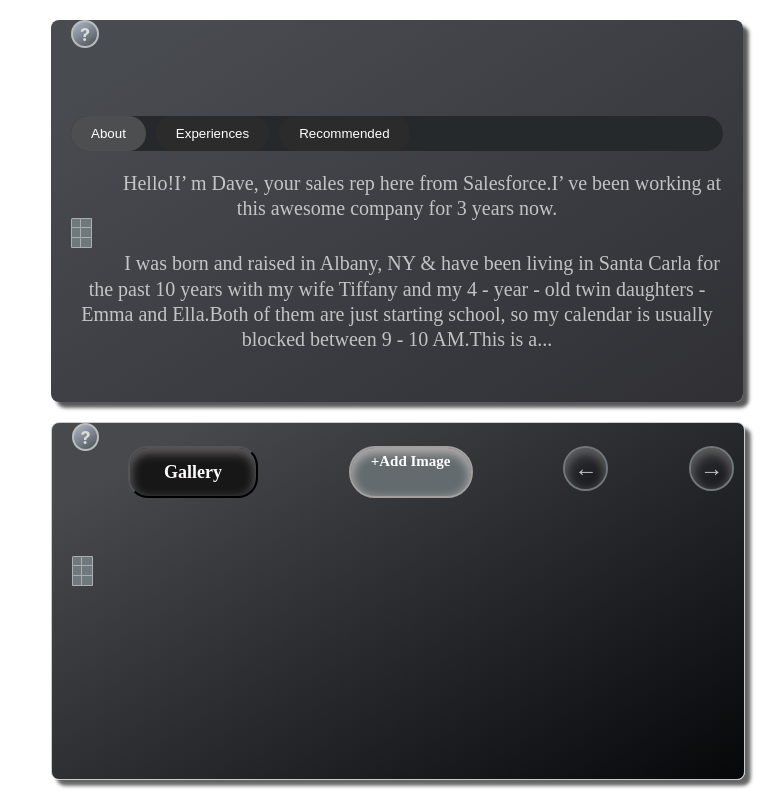
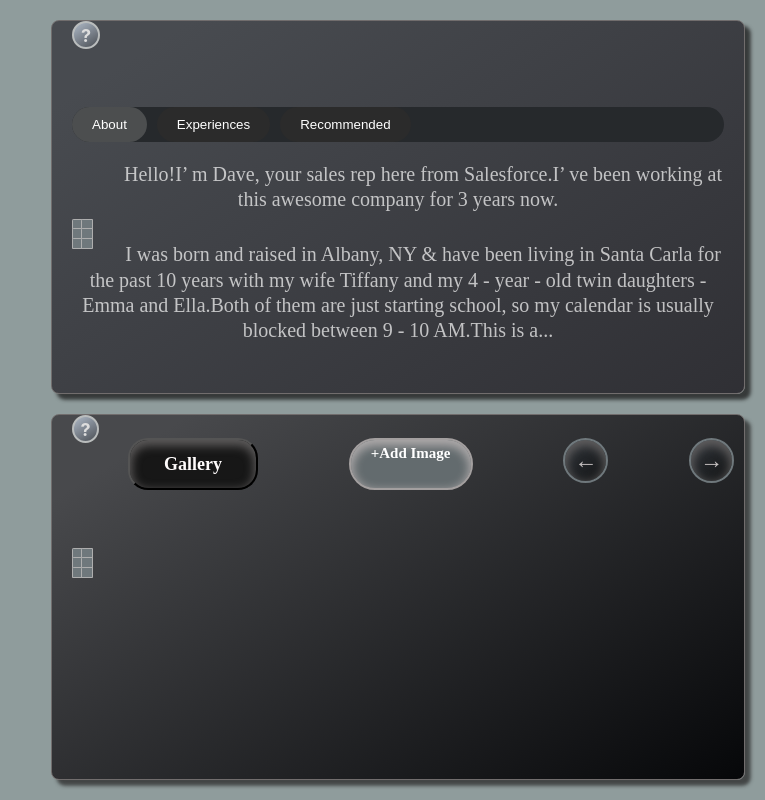
Before and after one commit to RinniVatsa/urban-robot, a React (Create React App) app: page / in a window 1280 px wide. Shown: the whole page, without its empty margins (515-1280 px from the left). Built offline with nearby package versions, Linux system fonts and the light colour scheme.

Commit message:
galleryWidget functionality testt

```diff
--- a/src/App.css
+++ b/src/App.css
@@ -1,11 +1,9 @@
-.App {
-    text-align: center;
-}
-
 .App {
     display: flex;
     height: 100vh;
     justify-content: center;
+    text-align: center;
+    background-color: rgb(143, 156, 156);
 }
 
 .left-section {
@@ -35,38 +33,3 @@
         width: 100%;
     }
 }
-
-.App-logo {
-    height: 40vmin;
-    pointer-events: none;
-}
-
-@media (prefers-reduced-motion: no-preference) {
-    .App-logo {
-        animation: App-logo-spin infinite 20s linear;
-    }
-}
-
-.App-header {
-    background-color: #282c34;
-    min-height: 100vh;
-    display: flex;
-    flex-direction: column;
-    align-items: center;
-    justify-content: center;
-    font-size: calc(10px + 2vmin);
-    color: white;
-}
-
-.App-link {
-    color: #61dafb;
-}
-
-@keyframes App-logo-spin {
-    from {
-        transform: rotate(0deg);
-    }
-    to {
-        transform: rotate(360deg);
-    }
-}
--- a/src/components/GalleryWidget.css
+++ b/src/components/GalleryWidget.css
@@ -1,6 +1,6 @@
     .gallery-widget {
         padding: 20px;
-        border: 1px solid #ccc;
+        border: 1px solid #716d6d;
         border-radius: 8px;
         width: 652px;
         height: 475px;
--- a/src/components/WidgetTabs.css
+++ b/src/components/WidgetTabs.css
@@ -5,6 +5,7 @@
     top: 436px;
     left: 953px;
     border-radius: 8px;
+    border: 1px solid #716d6d;
     opacity: 1px;
     background: rgb(25, 26, 28);
     box-shadow: 5.67px 5.67px 3.78px 0px #0e0d0daf;
@@ -16,7 +17,7 @@
     gap: 10px;
     border-radius: 24px;
     background-color: #26292c;
-    margin-top: -10px;
+    margin-top: -20px;
 }
 
 .tabs button {
```
Also changed, not shown: package.json (indentation only).
